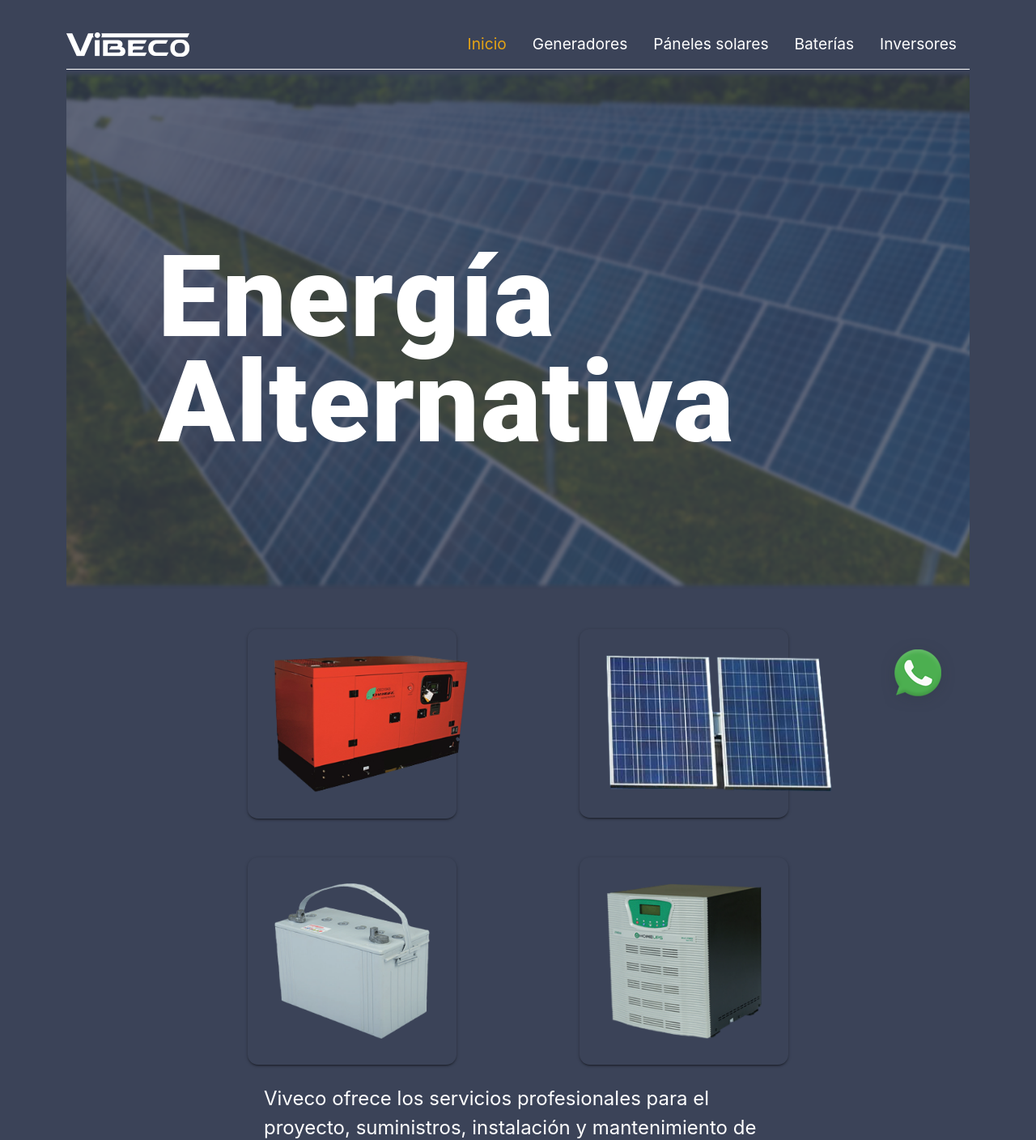
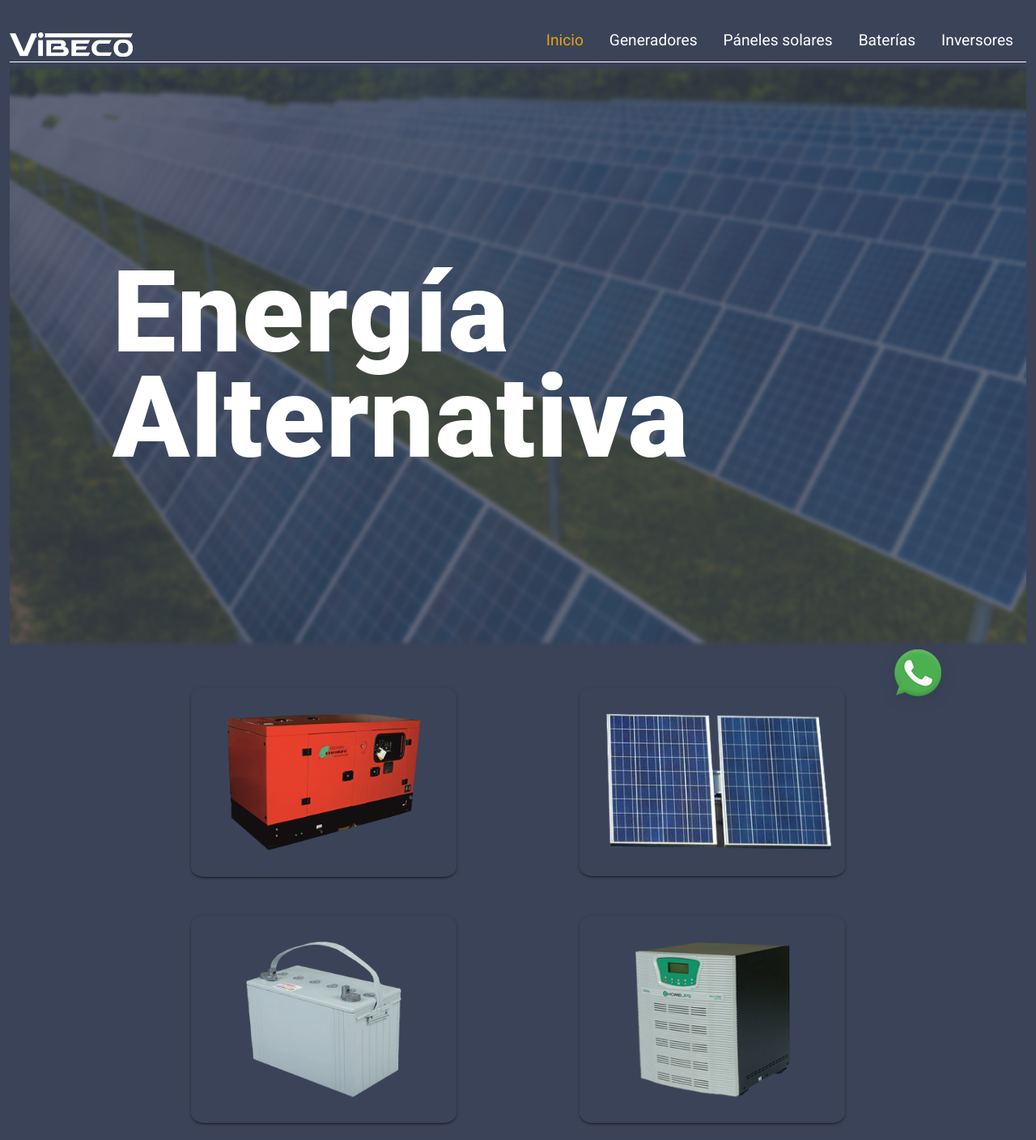
Before and after one commit to BrayanJakes/generadores, an Angular app: page / in a window 1280 px wide. Shown: the top 1408 px of the page at 81% size. Built offline with nearby package versions, Linux system fonts and the light colour scheme.

Commit message:
arreglos

```diff
--- a/angular.json
+++ b/angular.json
@@ -27,6 +27,7 @@
               "src/assets"
             ],
             "styles": [
+              "./node_modules/@angular/material/prebuilt-themes/indigo-pink.css",
               "node_modules/bootstrap/dist/css/bootstrap.min.css",
               "node_modules/animate.css/animate.min.css",
               "src/styles.css"
@@ -96,6 +97,7 @@
               "src/assets"
             ],
             "styles": [
+              "./node_modules/@angular/material/prebuilt-themes/indigo-pink.css",
               "src/styles.css"
             ],
             "scripts": []
--- a/package.json
+++ b/package.json
@@ -11,11 +11,13 @@
   "private": true,
   "dependencies": {
     "@angular/animations": "~13.2.0",
+    "@angular/cdk": "^13.3.1",
     "@angular/common": "~13.2.0",
     "@angular/compiler": "~13.2.0",
     "@angular/core": "~13.2.0",
     "@angular/forms": "~13.2.0",
     "@angular/localize": "~13.2.0",
+    "@angular/material": "^13.3.1",
     "@angular/platform-browser": "~13.2.0",
     "@angular/platform-browser-dynamic": "~13.2.0",
     "@angular/router": "~13.2.0",
--- a/src/app/app.component.html
+++ b/src/app/app.component.html
@@ -1,8 +1,9 @@
-<div class="container">
+<div class="container-fluid">
   <img src="./assets/img/logo.png"
 style="
 position: absolute;
-top: 40px;"
+"
+[style.top]="homeService.responsiveStatus === 4 ? '15px' : '40px'"
 alt="Vibeco">
 
 <div >
@@ -12,29 +13,39 @@ style="
     border-bottom: 1px solid white;
     font-size: clamp(1rem, 2vw, 1.2rem);
     padding-bottom: 0.5rem;">
-  <li [ngbNavItem]="1" >
+    <li [ngbNavItem]="1" *ngIf="homeService.responsiveStatus !== 4">
       <a ngbNavLink class="text-white">Inicio</a>
       <ng-template ngbNavContent> <app-home [tag]="1" (tag2)="taged($event)"></app-home> </ng-template>
     </li>
-  <li [ngbNavItem]="2" >
+    <li [ngbNavItem]="2" *ngIf="homeService.responsiveStatus !== 4">
       <a ngbNavLink class="text-white" >Generadores</a>
       <ng-template ngbNavContent><app-home [tag]="2" (tag2)="taged($event)"></app-home></ng-template>
     </li>
 
-  <li [ngbNavItem]="3" >
+    <li [ngbNavItem]="3" *ngIf="homeService.responsiveStatus !== 4">
       <a ngbNavLink class="text-white ">Páneles solares</a>
       <ng-template ngbNavContent><app-home [tag]="3" (tag2)="taged($event)"></app-home></ng-template>
     </li>
 
-  <li [ngbNavItem]="4" >
+    <li [ngbNavItem]="4" *ngIf="homeService.responsiveStatus !== 4">
       <a ngbNavLink class="text-white">Baterías</a>
       <ng-template ngbNavContent><app-home [tag]="4" (tag2)="taged($event)"></app-home></ng-template>
     </li>
 
-  <li [ngbNavItem]="5" >
+    <li [ngbNavItem]="5" *ngIf="homeService.responsiveStatus !== 4">
       <a ngbNavLink class="text-white">Inversores</a>
       <ng-template ngbNavContent><app-home [tag]="5" (tag2)="taged($event)"></app-home></ng-template>
     </li>
+
+
+
+    <li mat-button *ngIf="homeService.responsiveStatus === 4" [matMenuTriggerFor]="menu">
+      <mat-icon class="text-white" >more_vert</mat-icon>
+      </li>
+    <mat-menu #menu="matMenu">
+      <button mat-menu-item>Item 1</button>
+      <button mat-menu-item>Item 2</button>
+    </mat-menu>
 </ul>
 </div>
 
--- a/src/app/app.component.ts
+++ b/src/app/app.component.ts
@@ -1,4 +1,5 @@
 import { Component } from '@angular/core';
+import { HomeService } from './home/home.service';
 
 @Component({
   selector: 'app-root',
@@ -10,6 +11,8 @@ export class AppComponent {
 
   tag = 1;
 
+  constructor(public homeService: HomeService){}
+
   taged(e: any){
     this.tag = e;
   }
--- a/src/app/home/home.component.html
+++ b/src/app/home/home.component.html
@@ -21,7 +21,7 @@ z-index: 1;
             (click)="enviarTag(2)"
             (mouseenter)="img1 = true"
             (mouseleave)="img1 = false">
-                <img src="./assets/img/generador.png" style=" width: 15rem;" >
+                <img src="./assets/img/generador.png" [style.width]="img1 ? '9rem' : '15rem'" >
                 <p *ngIf="img1" class="mt-4 text-white" style="font-size: clamp(1rem, 7vw, 1.2rem); font-weight: 700;">
                     Plantas Eléctricas (Generadores)
                 </p>
@@ -34,7 +34,7 @@ z-index: 1;
             (mouseenter)="img2 = true"
             (mouseleave)="img2 = false"
             >
-                <img src="./assets/img/panel.png" style=" width: 17.5rem;"  >
+                <img src="./assets/img/panel.png"  [style.width]="img2 ? '11.5rem' : '17.5rem'" >
                 <p *ngIf="img2" class="mt-4 text-white" style="font-size: clamp(1rem, 7vw, 1.2rem); font-weight: 700;">
                     Páneles solares
                 </p>
@@ -47,8 +47,7 @@ z-index: 1;
             (mouseenter)="img3 = true"
             (mouseleave)="img3 = false"
             >
-                <img src="./assets/img/baterias.png" style="     width: 12rem;
-                height: 12rem;" >
+                <img src="./assets/img/baterias.png" [style.width]="img3 ? '6rem' : '12rem'" [style.height]="img3 ? '8rem' : '12rem'" >
                 <p *ngIf="img3" class="mt-4 text-white" style="font-size: clamp(1rem, 7vw, 1.2rem); font-weight: 700;">
                     Baterías
                 </p>
@@ -60,8 +59,7 @@ z-index: 1;
             (click)="enviarTag(5)"
             (mouseenter)="img4 = true"
             (mouseleave)="img4 = false">
-                <img src="./assets/img/ups.png" style="    width: 12rem;
-                height: 12rem" >
+                <img src="./assets/img/ups.png" [style.width]="img4 ? '6rem' : '12rem'" [style.height]="img4 ? '8rem' : '12rem'" >
                 <p *ngIf="img4" class="mt-4 text-white" style="font-size: clamp(1rem, 7vw, 1.2rem); font-weight: 700;">
                     Inversores
                 </p>
--- a/src/app/home/home.component.ts
+++ b/src/app/home/home.component.ts
@@ -1,4 +1,5 @@
 import { Component, Input, OnInit, Output, EventEmitter } from '@angular/core';
+import { HomeService } from './home.service';
 
 @Component({
   selector: 'app-home',
@@ -16,7 +17,7 @@ export class HomeComponent implements OnInit {
   img3 = false;
   img4 = false;
 
-  constructor() { }
+  constructor(private homeService: HomeService) { }
 
   ngOnInit(): void {
   }
--- /dev/null
+++ b/src/app/home/home.service.ts
@@ -0,0 +1,45 @@
+import { Injectable } from '@angular/core';
+import { BreakpointObserver, Breakpoints } from "@angular/cdk/layout";
+
+@Injectable({
+  providedIn: 'root'
+})
+export class HomeService {
+
+  responsiveStatus = 2;
+
+  constructor(private breakpointObserver: BreakpointObserver) {
+
+    setTimeout(() => {
+      this.responsive()
+    }, 100);
+   }
+
+  responsive() {
+    this.breakpointObserver
+      .observe([
+        Breakpoints.Large,
+        Breakpoints.Medium,
+        Breakpoints.XLarge,
+        Breakpoints.Small,
+      ])
+      .subscribe((result) => {
+        if (result.breakpoints[Breakpoints.Medium]) {
+          this.responsiveStatus = 1;
+          console.log("medium");
+        }
+        if (result.breakpoints[Breakpoints.Large]) {
+          console.log("grande");
+          this.responsiveStatus = 2;
+        }
+        if (result.breakpoints[Breakpoints.XLarge]) {
+          console.log("muy grande");
+          this.responsiveStatus = 3;
+        }
+        if (result.breakpoints[Breakpoints.Small]) {
+          console.log("muy peque;o");
+          this.responsiveStatus = 4;
+        }
+      });
+  }
+}
--- a/src/index.html
+++ b/src/index.html
@@ -6,8 +6,11 @@
   <base href="/">
   <meta name="viewport" content="width=device-width, initial-scale=1">
   <link rel="icon" type="image/x-icon" href="favicon.ico">
+  <link rel="preconnect" href="https://fonts.gstatic.com">
+  <link href="https://fonts.googleapis.com/css2?family=Roboto:wght@300;400;500&display=swap" rel="stylesheet">
+  <link href="https://fonts.googleapis.com/icon?family=Material+Icons" rel="stylesheet">
 </head>
-<body style="background-color: #3b4358!important;">
+<body style="background-color: #3b4358!important;" class="mat-typography">
   <app-root></app-root>
 </body>
 </html>
--- a/src/styles.css
+++ b/src/styles.css
@@ -2,3 +2,5 @@
 body{
     font-family: -apple-system, BlinkMacSystemFont, 'Segoe UI', Roboto, Oxygen, Ubuntu, Cantarell, 'Open Sans', 'Helvetica Neue', sans-serif;
 }
+html, body { height: 100%; }
+body { margin: 0; font-family: Roboto, "Helvetica Neue", sans-serif; }
```
Also changed, not shown: src/app/app.module.ts (+9 -1 lines), 7 other files (tests, documents, lock files or other folders). Lines whose indentation alone changed are shown as unchanged.
